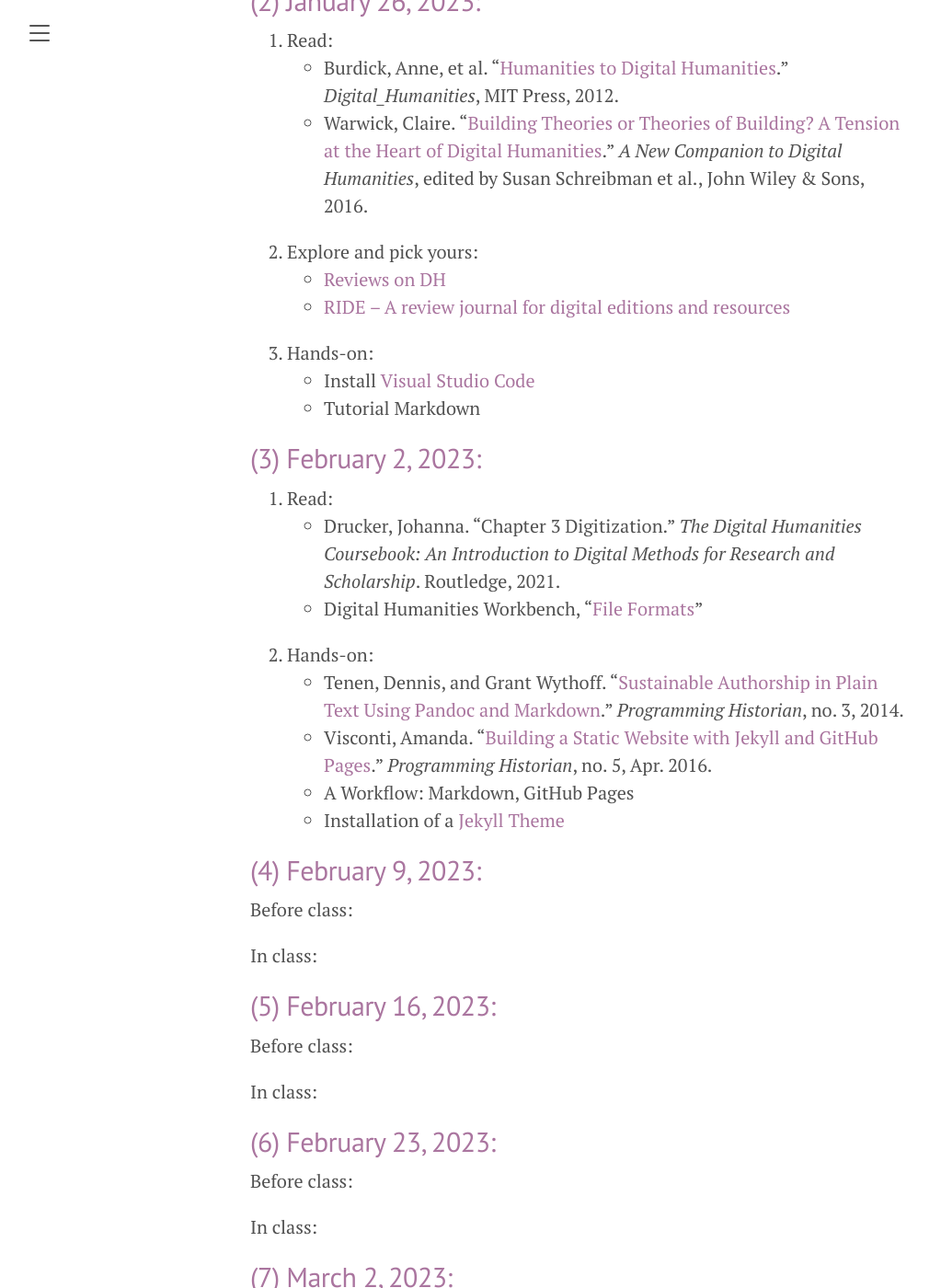
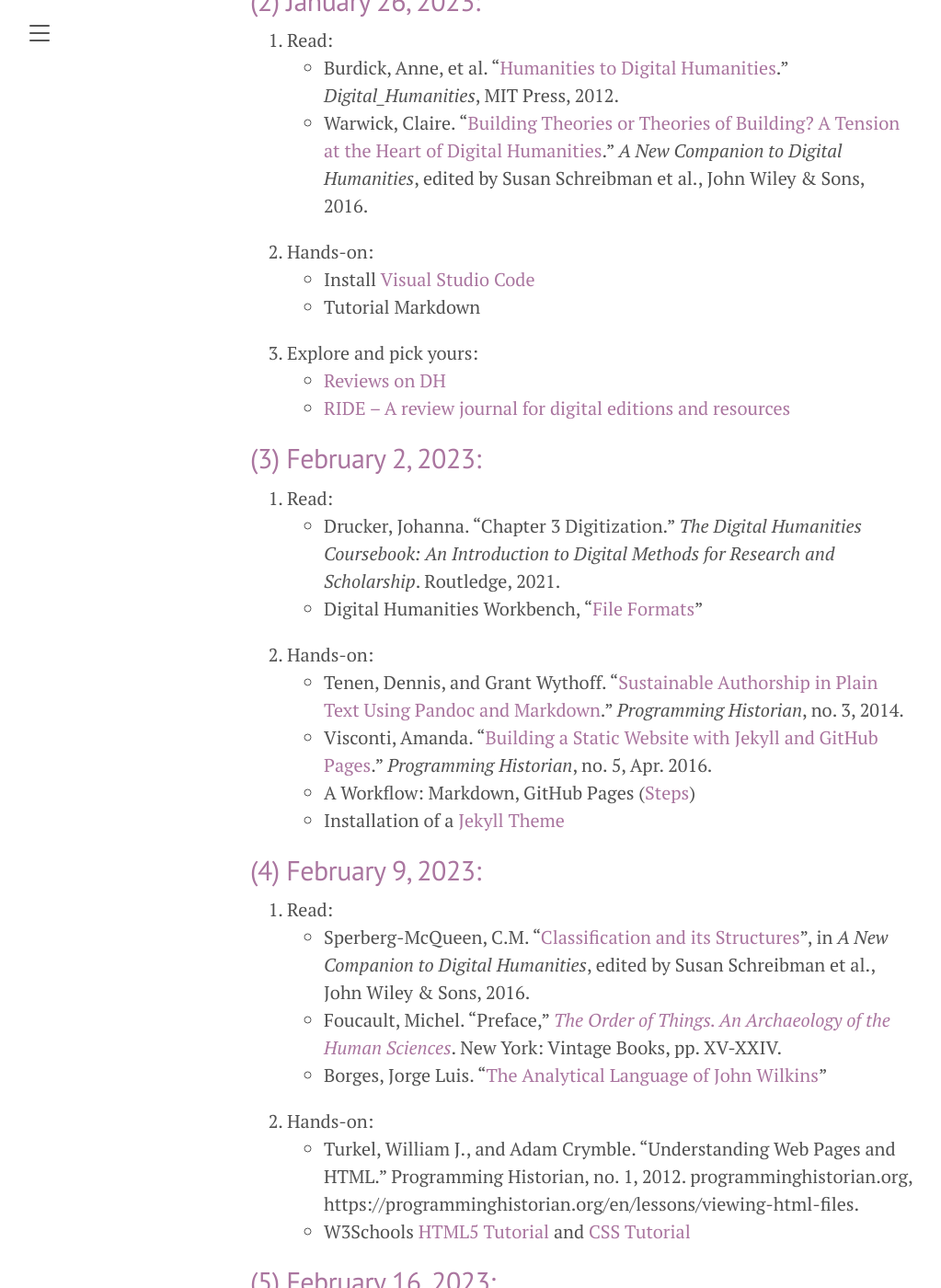
Before and after one commit to susannalles/DHPracticum_Spring23, a Jekyll site: the page built from schedule.md, in a window 1280 px wide and 1400 px high, scrolled down 452 px. Shown: the whole window at 92% size, without its empty margins (8-1031 px from the left). Built offline with Jekyll 4.4.1, drawn with Linux system fonts in a browser that asks for light colours.

Commit message:
Update schedule.md

```diff
--- a/schedule.md
+++ b/schedule.md
@@ -16,30 +16,33 @@ title: Program
 1. Read:
   - Burdick, Anne, et al. “[Humanities to Digital Humanities](https://direct.mit.edu/books/book/5346/chapter/3837845/HUMANITIES-TO-DIGITAL-HUMANITIES).” *Digital_Humanities*, MIT Press, 2012.
   - Warwick, Claire. “[Building Theories or Theories of Building? A Tension at the Heart of Digital Humanities](http://ebookcentral.proquest.com/lib/miami/detail.action?docID=4093339).” *A New Companion to Digital Humanities*, edited by Susan Schreibman et al., John Wiley & Sons, 2016.
-2. Explore and pick yours:
+2. Hands-on:
+  - Install [Visual Studio Code](https://code.visualstudio.com/)
+  - Tutorial Markdown
+3. Explore and pick yours:
   - [Reviews on DH](https://reviewsindh.pubpub.org/)
   - [RIDE – A review journal for digital editions and resources](https://ride.i-d-e.de/)
-3. Hands-on:
-  - Install [Visual Studio Code](https://code.visualstudio.com/)
-  - Tutorial Markdown
 
 ## (3) February 2, 2023:
 
 1. Read:
   - Drucker, Johanna. "Chapter 3 Digitization." *The Digital Humanities Coursebook: An Introduction to Digital Methods for Research and Scholarship*. Routledge, 2021.
   - Digital Humanities Workbench, "[File Formats](https://www2.fgw.vu.nl/werkbanken/dighum/digital_data/digital_text/file_formats.php)"
-
 2. Hands-on:
   - Tenen, Dennis, and Grant Wythoff. “[Sustainable Authorship in Plain Text Using Pandoc and Markdown](https://programminghistorian.org/en/lessons/sustainable-authorship-in-plain-text-using-pandoc-and-markdown).” *Programming Historian*, no. 3, 2014.
   - Visconti, Amanda. “[Building a Static Website with Jekyll and GitHub Pages](https://programminghistorian.org/en/lessons/building-static-sites-with-jekyll-github-pages).” *Programming Historian*, no. 5, Apr. 2016.
-  - A Workflow: Markdown, GitHub Pages
+  - A Workflow: Markdown, GitHub Pages ([Steps](https://susannalles.github.io/DHPracticum/practice/jekyll/index.html))
   - Installation of a [Jekyll Theme](https://jekyllthemes.io/)
 
 ## (4) February 9, 2023:
 
-Before class:
-
-In class:
+1. Read:
+  - Sperberg-McQueen, C.M. “[Classification and its Structures](https://ebookcentral.proquest.com/lib/miami/reader.action?docID=4093339&ppg=447)”, in *A New Companion to Digital Humanities*, edited by Susan Schreibman et al., John Wiley & Sons, 2016.
+  - Foucault, Michel. “Preface,” *[The Order of Things. An Archaeology of the Human Sciences](https://monoskop.org/images/a/a2/Foucault_Michel_The_Order_of_Things_1994.pdf)*. New York: Vintage Books, pp. XV-XXIV.
+  - Borges, Jorge Luis. "[The Analytical Language of John Wilkins](https://en.wikipedia.org/wiki/The_Analytical_Language_of_John_Wilkins)"
+2. Hands-on:
+  - Turkel, William J., and Adam Crymble. “Understanding Web Pages and HTML.” Programming Historian, no. 1, 2012. programminghistorian.org, https://programminghistorian.org/en/lessons/viewing-html-files.
+  - W3Schools [HTML5 Tutorial](https://www.w3schools.com/html/) and [CSS Tutorial](https://www.w3schools.com/css/)
 
 ## (5) February 16, 2023:
 
```
